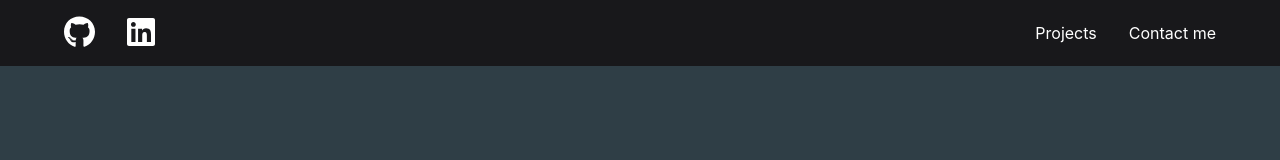
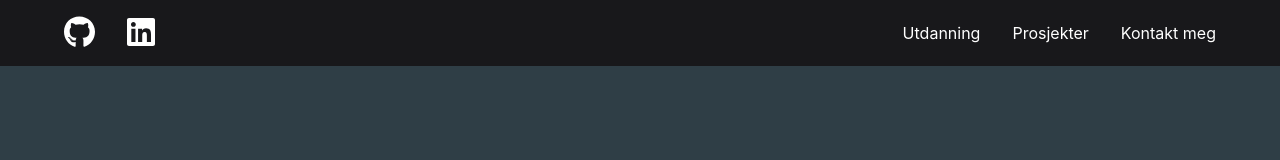
Before and after one commit to PetterTSaatvedt/portfolio, a React (Create React App) app: page / in a window 1280 px wide. Shown: the top 160 px of the page. Built offline with nearby package versions, Linux system fonts and the light colour scheme.

Commit message:
Added education section to header + adjusted autoscroll precision

```diff
--- a/src/components/ContactMeSection.js
+++ b/src/components/ContactMeSection.js
@@ -63,9 +63,10 @@ const LandingSection = () => {
       isDarkBackground
       backgroundColor="#2f3e46"
       spacing={8}
+      id="contactme-section"
     >
       <VStack w="1024px" p={32} alignItems="flex-start">
-        <Heading as="h1" id="contactme-section" color="#cad2c5">
+        <Heading as="h1" color="#cad2c5">
           Contact me
         </Heading>
         <Box p={6} rounded="md" w="100%">
--- a/src/components/EducationSection.js
+++ b/src/components/EducationSection.js
@@ -16,6 +16,7 @@ const EducationSection = () => {
         isDarkBackground
         backgroundColor="#0c1821"
         color="#cad2c5"
+        id="education-section"
         >
             <VStack spacing={8}>
                 <Heading as="h1" size="xl">Utdanning</Heading>
--- a/src/components/Header.js
+++ b/src/components/Header.js
@@ -96,8 +96,9 @@ const Header = () => {
           </nav>
           <nav>
             <HStack spacing={8}>
-              <a href="#projects" onClick={handleClick("projects")}>Projects</a>
-              <a href="#contact-me" onClick={handleClick("contactme")}>Contact me</a>
+              <a href="#education" onClick={handleClick("education")}>Utdanning</a>
+              <a href="#projects" onClick={handleClick("projects")}>Prosjekter</a>
+              <a href="#contact-me" onClick={handleClick("contactme")}>Kontakt meg</a>
             </HStack>
           </nav>
         </HStack>
--- a/src/components/ProjectsSection.js
+++ b/src/components/ProjectsSection.js
@@ -35,11 +35,12 @@ const ProjectsSection = () => {
     <FullScreenSection
       backgroundColor="#0c1821"
       isDarkBackground
-      p={16}
+      p={8}
       alignItems="flex-start"
       spacing={8}
+      id="projects-section"
     >
-      <Heading as="h1" id="projects-section" color="#cad2c5">
+      <Heading as="h1" color="#cad2c5">
         Featured Projects
       </Heading>
       <Box
```
